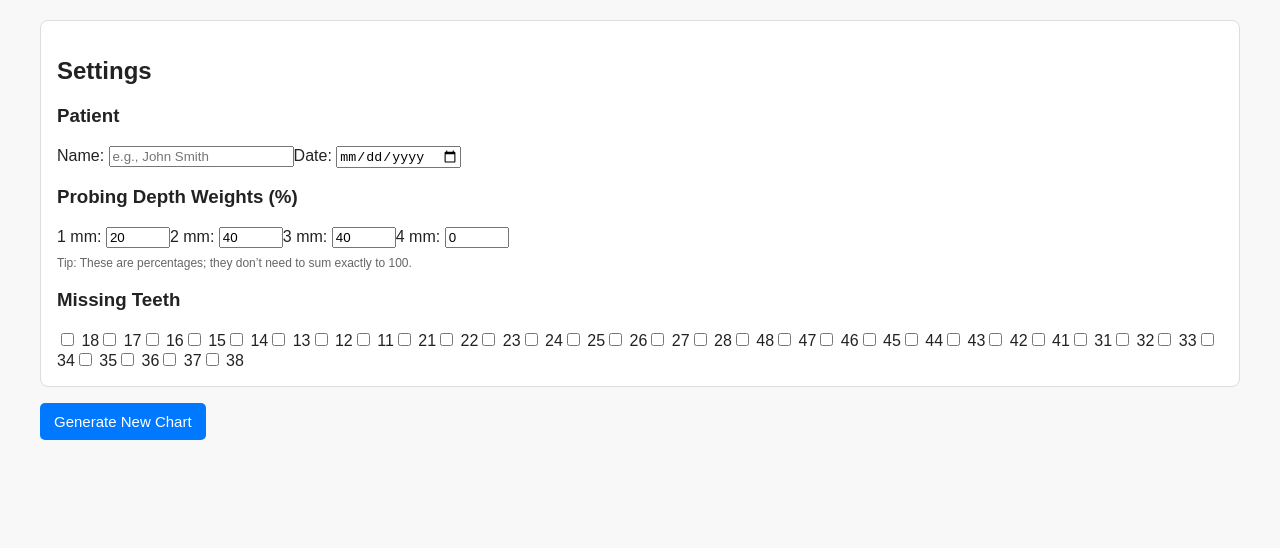
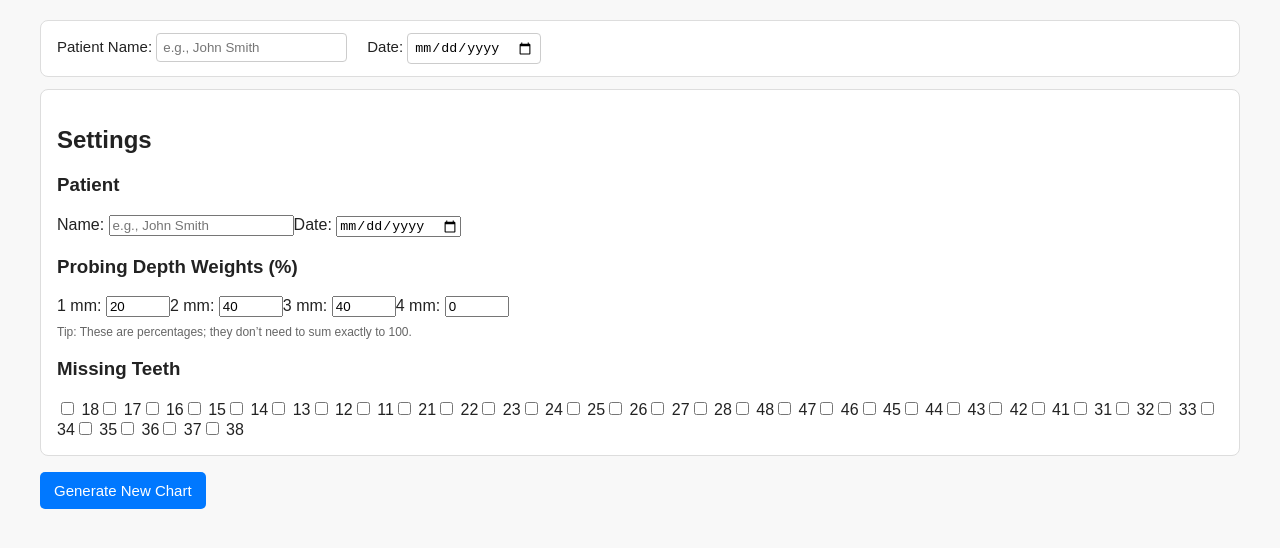
Before and after one commit to cbctrush/perio-chart-web, a React (Create React App) app: page / in a window 1280 px wide. Shown: the top 548 px of the page. Built offline with nearby package versions, Linux system fonts and the light colour scheme.

Commit message:
Show patient name/date inputs in App and print header

```diff
--- a/src/App.js
+++ b/src/App.js
@@ -4,71 +4,91 @@ import ArchTable from "./components/ArchTable";
 import "./styles.css";
 
 export default function App() {
-  // probability weights in PERCENT (1–4)
   const [probabilities, setProbabilities] = useState({ 1: 20, 2: 40, 3: 40, 4: 0 });
-  // store missing teeth as STRINGS for consistent comparison
-  const [missingTeeth, setMissingTeeth] = useState([]);
-  // chart object: { [FDI]: [MB, B, DB, ML, L, DL] | ["-","-","-","-","-","-"] }
+  const [missingTeeth, setMissingTeeth] = useState([]);   // store as strings
   const [chart, setChart] = useState({});
   const [printMode, setPrintMode] = useState(false);
 
-  // patient info (shown in print header)
+  // Patient info
   const [patientName, setPatientName] = useState("");
   const [examDate, setExamDate] = useState("");
 
-  // FDI numbering layout (maxillary then mandibular)
+  // FDI numbering (UR→UL, then LL→LR)
   const teeth = [
-    // Maxilla (UR → UL)
     18,17,16,15,14,13,12,11,21,22,23,24,25,26,27,28,
-    // Mandible (LL → LR)
-    48,47,46,45,44,43,42,41,31,32,33,34,35,36,37,38,
+    48,47,46,45,44,43,42,41,31,32,33,34,35,36,37,38
   ];
 
-  // pick a value 1–4 using probability percentages
   function weightedRandomValue() {
     const pool = [];
     Object.entries(probabilities).forEach(([depth, pct]) => {
-      const count = Math.max(0, Number(pct) | 0); // simple weight
+      const count = Math.max(0, Number(pct) | 0);
       for (let i = 0; i < count; i++) pool.push(Number(depth));
     });
     return pool.length ? pool[Math.floor(Math.random() * pool.length)] : 2;
   }
 
   function generateChart() {
-    const newChart = {};
+    const next = {};
     teeth.forEach((tooth) => {
       const tStr = String(tooth);
       if (missingTeeth.includes(tStr)) {
-        newChart[tooth] = ["-","-","-","-","-","-"];
+        next[tooth] = ["-","-","-","-","-","-"];
       } else {
-        newChart[tooth] = Array.from({ length: 6 }, () => weightedRandomValue());
+        next[tooth] = Array.from({ length: 6 }, () => weightedRandomValue());
       }
     });
-    setChart(newChart);
+    setChart(next);
   }
 
   const updateDepth = (tooth, index, value) => {
     const v = Number(value);
-    setChart((prev) => {
-      const row = prev[tooth] || Array(6).fill("");
-      const nextRow = row.map((x, i) => (i === index ? (Number.isFinite(v) ? v : x) : x));
-      return { ...prev, [tooth]: nextRow };
-    });
+    setChart(prev => ({
+      ...prev,
+      [tooth]: (prev[tooth] || Array(6).fill("")).map((x,i)=> i===index ? (Number.isFinite(v) ? v : x) : x)
+    }));
   };
 
   return (
     <div className={printMode ? "print-mode" : "app"}>
-      {/* Settings (now includes patient name/date fields) */}
+      {/* Patient name/date ALWAYS visible when not printing */}
+      {!printMode && (
+        <div className="patient-info">
+          <label>
+            Patient Name:&nbsp;
+            <input
+              type="text"
+              value={patientName}
+              onChange={(e) => setPatientName(e.target.value)}
+              placeholder="e.g., John Smith"
+            />
+          </label>
+          <label>
+            Date:&nbsp;
+            <input
+              type="date"
+              value={examDate}
+              onChange={(e) => setExamDate(e.target.value)}
+            />
+          </label>
+        </div>
+      )}
+
+      {/* Printed header (always shows on print if a chart exists) */}
+      {Object.keys(chart).length > 0 && (
+        <div className="chart-header always-show">
+          <p><strong>Patient:</strong> {patientName || "________________"}</p>
+          <p><strong>Date:</strong> {examDate || "________________"}</p>
+        </div>
+      )}
+
+      {/* Settings remain as-is */}
       {!printMode && (
         <SettingsPanel
           probabilities={probabilities}
           setProbabilities={setProbabilities}
           missingTeeth={missingTeeth}
           setMissingTeeth={setMissingTeeth}
-          patientName={patientName}
-          setPatientName={setPatientName}
-          examDate={examDate}
-          setExamDate={setExamDate}
         />
       )}
 
@@ -92,14 +112,6 @@ export default function App() {
         </div>
       )}
 
-      {/* Always show on print */}
-      {Object.keys(chart).length > 0 && (
-        <div className="chart-header always-show">
-          <p><strong>Patient:</strong> {patientName || "________________"}</p>
-          <p><strong>Date:</strong> {examDate || "________________"}</p>
-        </div>
-      )}
-
       <ArchTable
         chart={chart}
         teeth={teeth}
```
